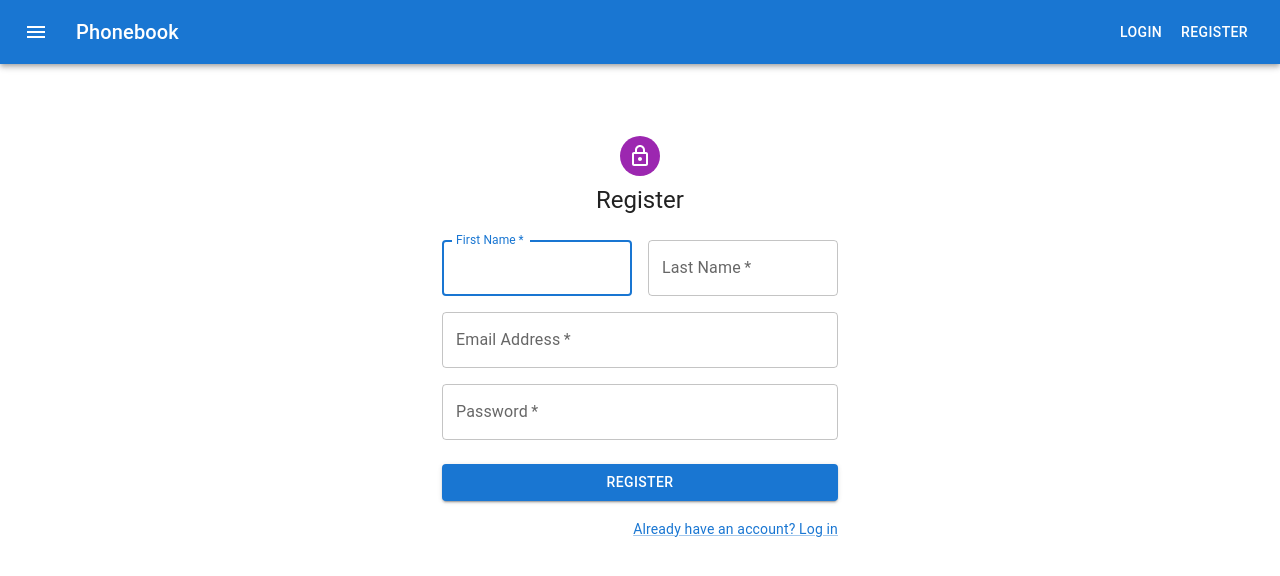
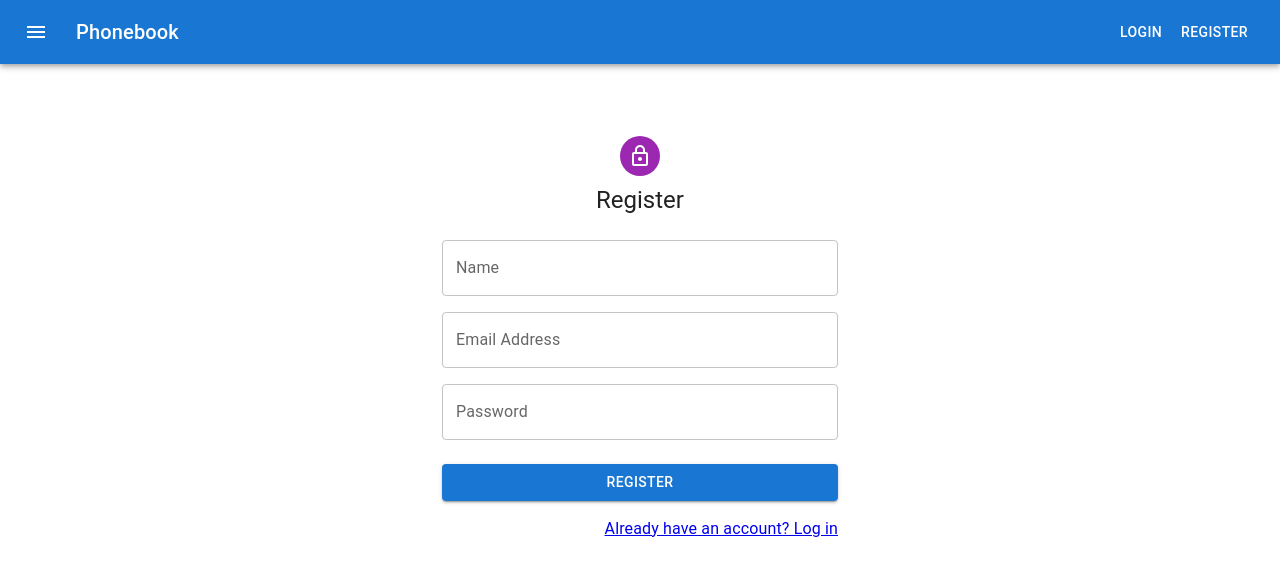
Before and after one commit to trayhorn/react-hw-08-phonebook, a React (Create React App) app: page /register in a window 1280 px wide. Shown: the top 576 px of the page. Built offline with nearby package versions, Linux system fonts and the light colour scheme.

Commit message:
Register & Login procedures

```diff
--- a/package.json
+++ b/package.json
@@ -8,11 +8,14 @@
     "@emotion/styled": "^11.10.5",
     "@mui/icons-material": "^5.11.0",
     "@mui/material": "^5.11.7",
+    "@reduxjs/toolkit": "^1.9.2",
     "@testing-library/jest-dom": "^5.16.3",
     "@testing-library/react": "^12.1.4",
     "@testing-library/user-event": "^13.5.0",
+    "axios": "^1.3.2",
     "react": "^18.1.0",
     "react-dom": "^18.1.0",
+    "react-redux": "^8.0.5",
     "react-router-dom": "^6.8.0",
     "react-scripts": "5.0.1",
     "web-vitals": "^2.1.3"
--- a/src/components/App.jsx
+++ b/src/components/App.jsx
@@ -9,7 +9,7 @@ export const App = () => {
     <div>
       <Navigation />
       <Routes>
-        <Route path="/" element={<p>Welcome!</p>} />
+        <Route path="/" element={<p style={{textAlign: 'center', fontSize: '40px'}}>Welcome!</p>} />
         <Route path="/login" element={<LoginForm />} />
         <Route path="/register" element={<RegisterForm />} />
       </Routes>
--- a/src/components/LoginForm.jsx
+++ b/src/components/LoginForm.jsx
@@ -1,28 +1,46 @@
-import * as React from 'react';
-import Avatar from '@mui/material/Avatar';
-import Button from '@mui/material/Button';
-import CssBaseline from '@mui/material/CssBaseline';
-import TextField from '@mui/material/TextField';
-import FormControlLabel from '@mui/material/FormControlLabel';
-import Checkbox from '@mui/material/Checkbox';
-import Link from '@mui/material/Link';
-import Grid from '@mui/material/Grid';
-import Box from '@mui/material/Box';
+import {
+  Avatar,
+  Button,
+  CssBaseline,
+  TextField,
+  FormControlLabel,
+  Checkbox,
+  Link,
+  Grid,
+  Box,
+  Typography,
+  Container,
+} from '@mui/material';
 import LockOutlinedIcon from '@mui/icons-material/LockOutlined';
-import Typography from '@mui/material/Typography';
-import Container from '@mui/material/Container';
 import { createTheme, ThemeProvider } from '@mui/material/styles';
+import { NavLink } from 'react-router-dom';
+import { useState } from 'react';
+import { login } from 'redux/operations';
+import { useDispatch } from 'react-redux';
 
 const theme = createTheme();
 
 export default function LoginForm() {
-  const handleSubmit = event => {
-    event.preventDefault();
-    const data = new FormData(event.currentTarget);
-    console.log({
-      email: data.get('email'),
-      password: data.get('password'),
-    });
+  const [email, setEmail] = useState('');
+  const [password, setPassword] = useState('');
+  const dispatch = useDispatch();
+
+  const handleChange = ({ target: { name, value } }) => {
+    switch (name) {
+      case 'email':
+        return setEmail(value);
+      case 'password':
+        return setPassword(value);
+      default:
+        return;
+    }
+  };
+
+  const handleSubmit = e => {
+    e.preventDefault();
+    dispatch(login({ email, password }));
+    setEmail('');
+    setPassword('');
   };
 
   return (
@@ -51,23 +69,25 @@ export default function LoginForm() {
           >
             <TextField
               margin="normal"
-              required
+              // required
               fullWidth
               id="email"
               label="Email Address"
               name="email"
               autoComplete="email"
               autoFocus
+              onChange={handleChange}
             />
             <TextField
               margin="normal"
-              required
+              // required
               fullWidth
               name="password"
               label="Password"
               type="password"
               id="password"
               autoComplete="current-password"
+              onChange={handleChange}
             />
             <FormControlLabel
               control={<Checkbox value="remember" color="primary" />}
@@ -83,14 +103,12 @@ export default function LoginForm() {
             </Button>
             <Grid container>
               <Grid item xs>
-                <Link href="#" variant="body2">
-                  Forgot password?
-                </Link>
+                <Link variant="body2">Forgot password?</Link>
               </Grid>
               <Grid item>
-                <Link href="#" variant="body2">
+                <NavLink to="/register">
                   {"Don't have an account? Sign Up"}
-                </Link>
+                </NavLink>
               </Grid>
             </Grid>
           </Box>
--- a/src/components/RegisterForm.jsx
+++ b/src/components/RegisterForm.jsx
@@ -1,29 +1,41 @@
-import * as React from 'react';
-import Avatar from '@mui/material/Avatar';
-import Button from '@mui/material/Button';
-import CssBaseline from '@mui/material/CssBaseline';
-import TextField from '@mui/material/TextField';
-import FormControlLabel from '@mui/material/FormControlLabel';
-import Checkbox from '@mui/material/Checkbox';
-import Link from '@mui/material/Link';
-import Grid from '@mui/material/Grid';
-import Box from '@mui/material/Box';
+// import * as React from 'react';
+import {Avatar, Button, CssBaseline, TextField, Grid, Box, Typography, Container} from '@mui/material';
 import LockOutlinedIcon from '@mui/icons-material/LockOutlined';
-import Typography from '@mui/material/Typography';
-import Container from '@mui/material/Container';
 import { createTheme, ThemeProvider } from '@mui/material/styles';
+import { NavLink } from 'react-router-dom';
+import { useDispatch } from 'react-redux';
+import { register } from 'redux/operations';
+import { useState } from 'react';
 
 const theme = createTheme();
 
 export default function RegisterForm() {
-  const handleSubmit = event => {
-    event.preventDefault();
-    const data = new FormData(event.currentTarget);
-    console.log({
-      email: data.get('email'),
-      password: data.get('password'),
-    });
+  const [name, setName] = useState('');
+  const [email, setEmail] = useState('');
+  const [password, setPassword] = useState('');
+  const dispatch = useDispatch();
+
+  const handleChange = ({ target: { name, value } }) => {
+    switch (name) {
+      case 'name':
+        return setName(value);
+      case 'email':
+        return setEmail(value);
+      case 'password':
+        return setPassword(value);
+      default:
+        return;
+    }
   };
+
+  const handleSubmit = e => {
+    e.preventDefault();
+    dispatch(register({ name, email, password }));
+    setName('');
+    setEmail('');
+    setPassword('');
+  };
+
 
   return (
     <ThemeProvider theme={theme}>
@@ -50,45 +62,40 @@ export default function RegisterForm() {
             sx={{ mt: 3 }}
           >
             <Grid container spacing={2}>
-              <Grid item xs={12} sm={6}>
+              <Grid item xs={12}>
                 <TextField
-                  autoComplete="given-name"
-                  name="firstName"
-                  required
+                  // required
                   fullWidth
-                  id="firstName"
-                  label="First Name"
-                  autoFocus
-                />
-              </Grid>
-              <Grid item xs={12} sm={6}>
-                <TextField
-                  required
-                  fullWidth
-                  id="lastName"
-                  label="Last Name"
-                  name="lastName"
+                  id="Name"
+                  label="Name"
+                  name="name"
+                  value={name}
+                  onChange={handleChange}
                   autoComplete="family-name"
                 />
               </Grid>
               <Grid item xs={12}>
                 <TextField
-                  required
+                  // required
                   fullWidth
                   id="email"
                   label="Email Address"
                   name="email"
+                  value={email}
+                  onChange={handleChange}
                   autoComplete="email"
                 />
               </Grid>
               <Grid item xs={12}>
                 <TextField
-                  required
+                  // required
                   fullWidth
                   name="password"
                   label="Password"
                   type="password"
                   id="password"
+                  value={password}
+                  onChange={handleChange}
                   autoComplete="new-password"
                 />
               </Grid>
@@ -103,9 +110,7 @@ export default function RegisterForm() {
             </Button>
             <Grid container justifyContent="flex-end">
               <Grid item>
-                <Link href="#" variant="body2">
-                  Already have an account? Log in
-                </Link>
+                <NavLink to="/login">Already have an account? Log in</NavLink>
               </Grid>
             </Grid>
           </Box>
--- a/src/index.js
+++ b/src/index.js
@@ -1,5 +1,7 @@
 import React from 'react';
 import ReactDOM from 'react-dom/client';
+import { Provider } from 'react-redux';
+import { store } from './redux/store';
 import { BrowserRouter } from 'react-router-dom';
 import { App } from 'components/App';
 import './index.css';
@@ -7,7 +9,9 @@ import './index.css';
 ReactDOM.createRoot(document.getElementById('root')).render(
   <React.StrictMode>
     <BrowserRouter>
-      <App />
+      <Provider store={store}>
+        <App />
+      </Provider>
     </BrowserRouter>
   </React.StrictMode>
 );
--- /dev/null
+++ b/src/redux/PhoneBookSlice.js
@@ -0,0 +1,26 @@
+import { createSlice } from '@reduxjs/toolkit';
+import { register, login } from './operations';
+
+const initialState = {
+  user: { name: null, email: null },
+  token: null,
+  isLoggedIn: false,
+};
+
+
+export const phoneBookSlice = createSlice({
+  name: 'phonebook',
+  initialState,
+  extraReducers: {
+    [register.fulfilled] (state, action) {
+      state.user = action.payload.user;
+      state.token = action.payload.token;
+      state.isLoggedIn = true;
+    },
+    [login.fulfilled](state, action) {
+      state.user = action.payload.user;
+      state.token = action.payload.token;
+      state.isLoggedIn = true;
+    }
+  }
+});
--- /dev/null
+++ b/src/redux/operations.js
@@ -0,0 +1,25 @@
+import axios from 'axios';
+import { createAsyncThunk } from '@reduxjs/toolkit';
+
+axios.defaults.baseURL = 'https://connections-api.herokuapp.com';
+
+
+export const register = createAsyncThunk('auth/register', async credentials => {
+  try {
+    const { data } = await axios.post('/users/signup', credentials);
+    // token.set(data.token);
+    return data;
+  } catch (error) {
+    console.log(error);
+    // TODO: Добавить обработку ошибки error.message
+  }
+});
+
+export const login = createAsyncThunk('auth/login', async credentials => {
+  try {
+    const { data } = await axios.post('/users/login', credentials);
+    return data;
+  } catch (error) {
+    console.log(error);
+  }
+})
--- /dev/null
+++ b/src/redux/store.js
@@ -0,0 +1,8 @@
+import { configureStore } from '@reduxjs/toolkit';
+import { phoneBookSlice } from './PhoneBookSlice';
+
+export const store = configureStore({
+  reducer: {
+    phoneBook: phoneBookSlice.reducer,
+  },
+});
```
Also changed, not shown: src/components/AuthNav.jsx (added, +9 -0 lines), src/components/Navigation.jsx (+14 -0 lines), 1 other file (tests, documents, lock files or other folders).
